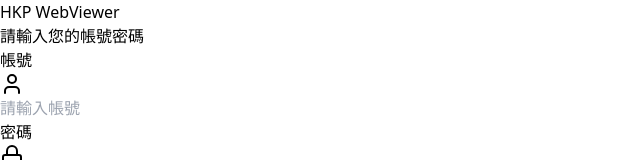
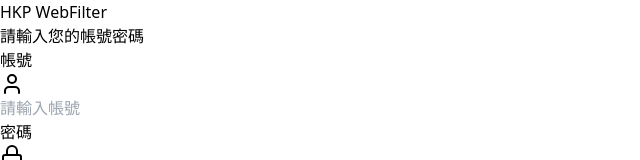
Before and after one commit to RyuUseiSam/WebFilter_frontend, a React (Vite) app: page / in a window 1280 px wide. Shown: the top 160 px of the page, without its empty margins (0-640 px from the left). Built offline with nearby package versions, Linux system fonts and the light colour scheme.

Commit message:
Update document type declaration and rename title in LoginForm for consistency

```diff
--- a/index.html
+++ b/index.html
@@ -1,4 +1,4 @@
-<!doctype html>
+<!DOCTYPE html>
 <html lang="en">
   <head>
     <meta charset="UTF-8" />
--- a/src/LoginForm.jsx
+++ b/src/LoginForm.jsx
@@ -72,7 +72,7 @@
     <div className="min-h-screen flex items-center justify-center bg-gray-50">
       <div className="w-full max-w-md bg-white rounded-lg shadow-lg p-8">
         <div className="text-center mb-8">
-          <h2 className="text-2xl font-bold">HKP WebViewer</h2>
+          <h2 className="text-2xl font-bold">HKP WebFilter</h2>
           <p className="text-sm text-gray-500 mt-1">請輸入您的帳號密碼</p>
         </div>
 
```
